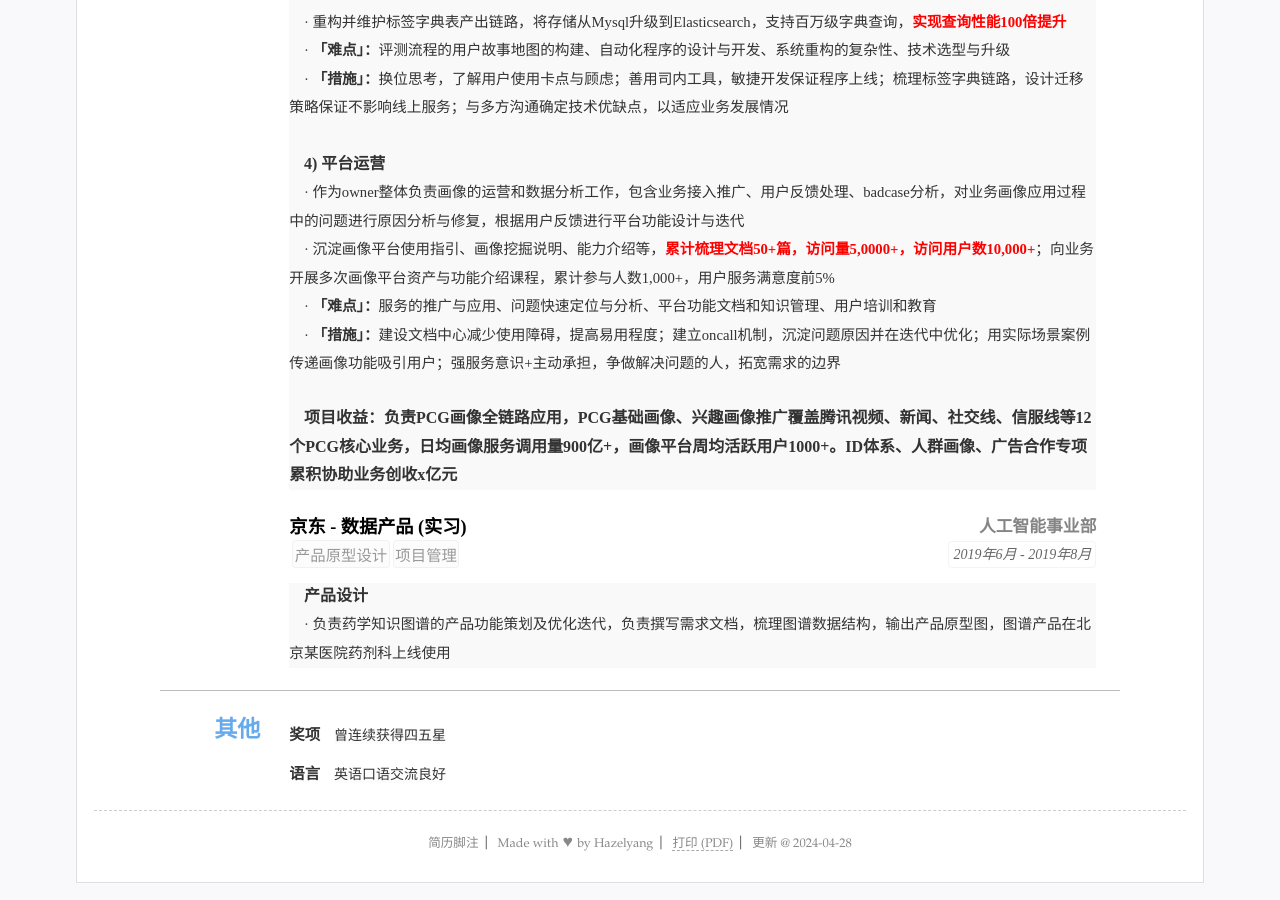
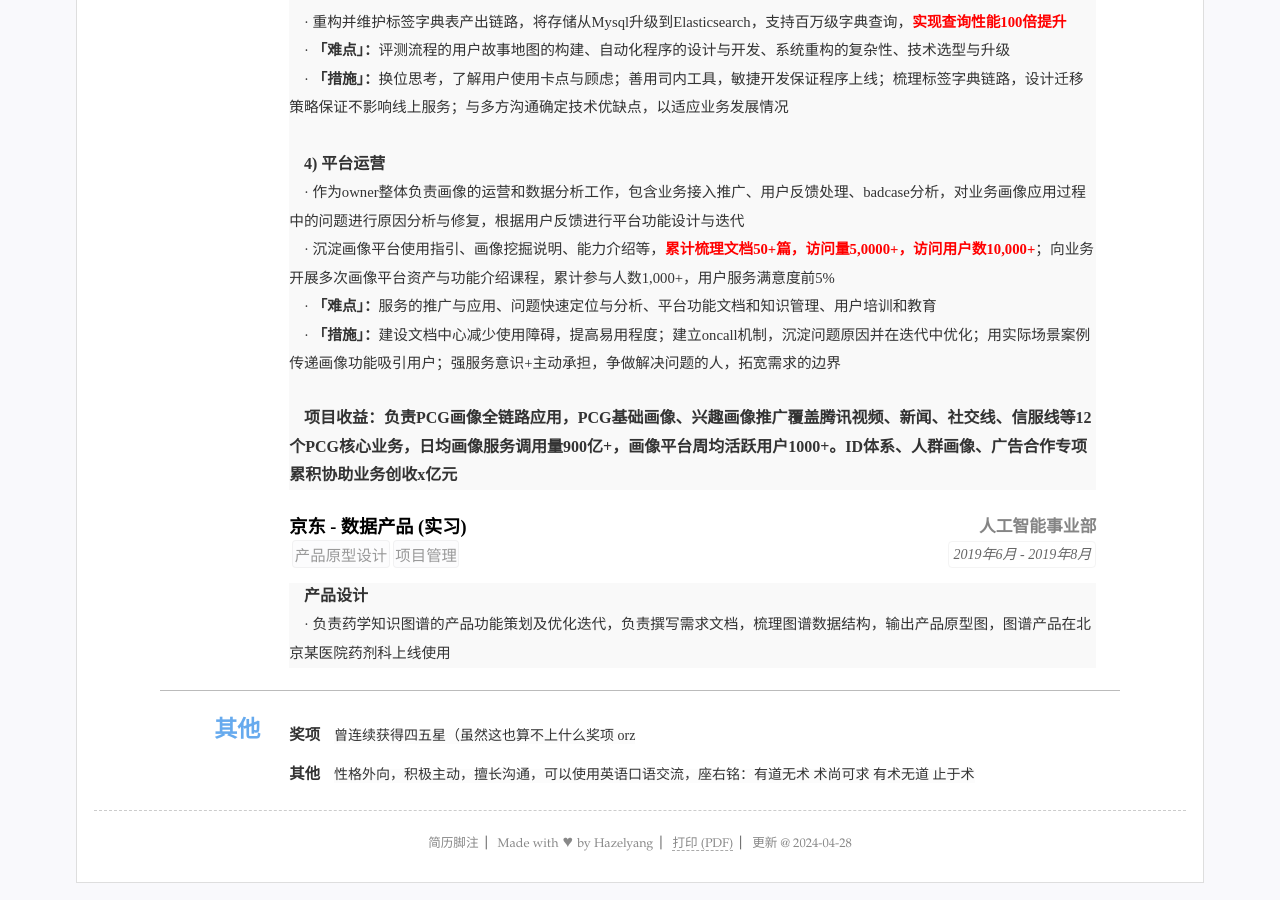
Before and after one commit to kuailexiaoshenxian/cn-wx-cv, a Jekyll site: the page built from index.html, in a window 1280 px wide and 900 px high, scrolled down 1276 px. Built offline with Jekyll 4.4.1, drawn with Linux system fonts in a browser that asks for light colours.

Commit message:
Update resume.yml

```diff
--- a/_data/resume.yml
+++ b/_data/resume.yml
@@ -194,9 +194,9 @@ others: #其他列表显示
   content: #选择需要的格式
   -
   - title: <font face="华文细黑粗体">奖项</font>
-    text: <font face="等线">曾连续获得四五星</font>
-  - title: <font face="华文细黑粗体">语言</font>
-    text: <font face="等线">英语口语交流良好</font>
+    text: <font face="等线">曾连续获得四五星（虽然这也算不上什么奖项 orz</font>
+  - title: <font face="华文细黑粗体">其他</font>
+    text: <font face="等线">性格外向，积极主动，擅长沟通，可以使用英语口语交流，座右铭：有道无术 术尚可求 有术无道 止于术</font>
   #   items: #单行列表
   #   - 睡觉
   #   - 吃饭
```
